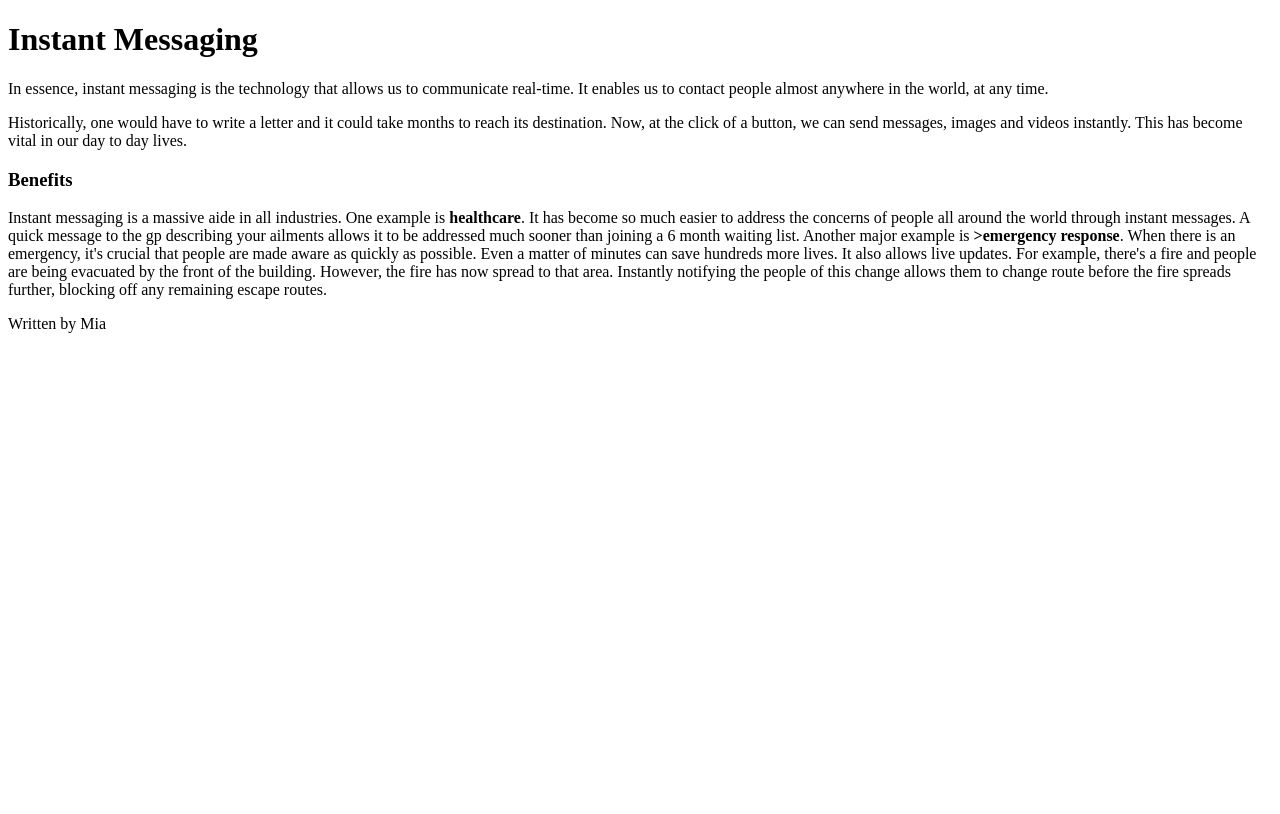
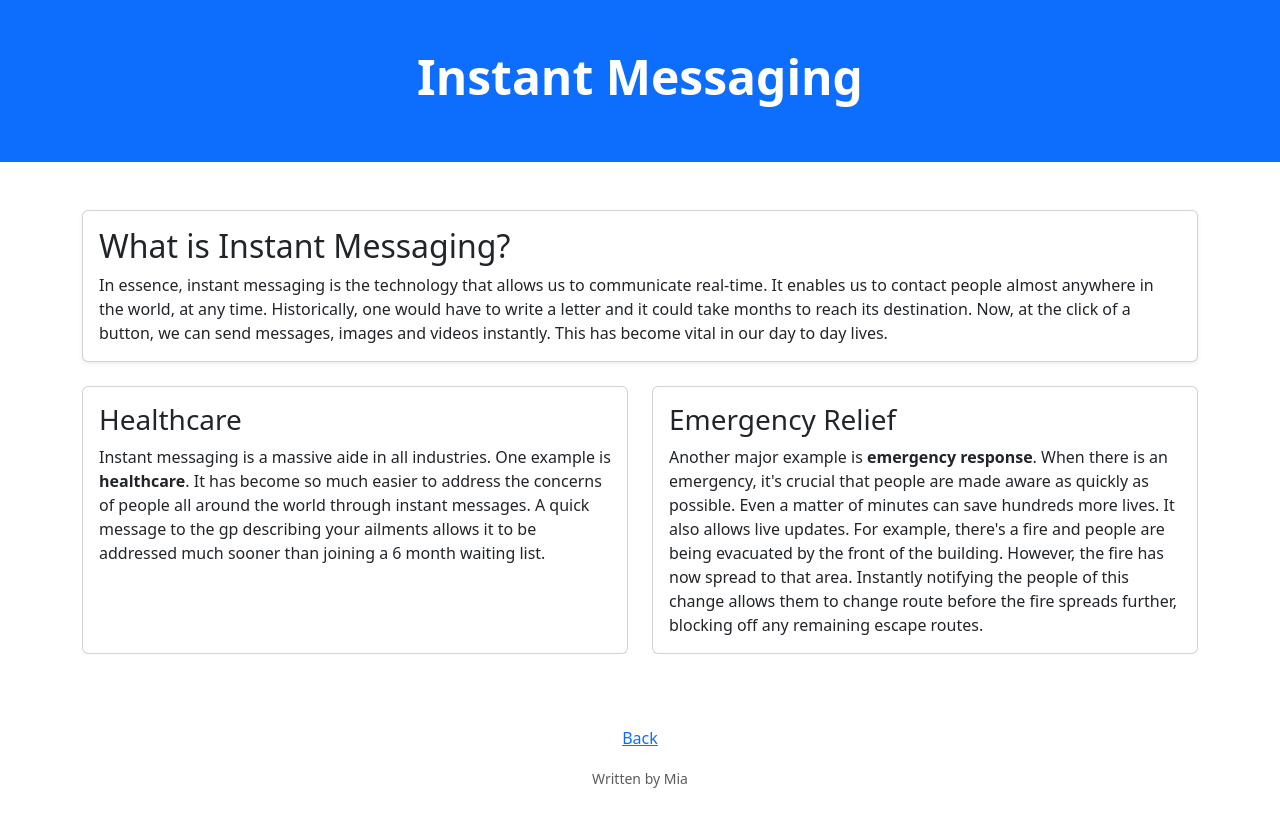
Before and after one commit to ShackWoods/Worst_web_project, a plain HTML site: page Communication.html in a window 1280 px wide. Drawn offline with nearby package versions, Linux system fonts and the light colour scheme.

Commit message:
completion of Instant messaging page

```diff
--- a/Communication.html
+++ b/Communication.html
@@ -2,37 +2,69 @@
 <html>
 
 <head>
+    <meta charset="utf-8" />
+    <meta name="viewport" content="width=device-width, initial-scale=1" />
     <title>Instant Messaging</title>
+    <link href="https://cdn.jsdelivr.net/npm/bootstrap@5.3.3/dist/css/bootstrap.min.css" rel="stylesheet" crossorigin="anonymous" />
+    <link rel="stylesheet" href="styles.css" />
 </head>
 
 <body>
-<div>
-<h1>Instant Messaging</h1>
 
-<p>
-    In essence, instant messaging is the technology that allows us to communicate real-time. It enables us to contact people almost anywhere in the world, at any time.
+<header class="container-fluid bg-primary text-white py-5">
+    <div class="container text-center">
+        <h1 class="display-5 fw-bold">Instant Messaging</h1>
+    </div>
+</header>
+
+<main class="container my-5">
+    <div class="row g-4">
+        <div class="col-12">
+            <div class="card shadow-sm">
+                <div class="card-body">
+                    <h2 class="card-title">What is Instant Messaging?</h2>
+                    <p class="card-text">
+                        In essence, instant messaging is the technology that allows us to communicate real-time.
+                        It enables us to contact people almost anywhere in the world, at any time.
+                        Historically, one would have to write a letter and it could take months to reach its destination.
+                        Now, at the click of a button, we can send messages, images and videos instantly. This has become
+                        vital in our day to day lives.
                     </p>
                 </div>
+            </div>
+        </div>
 
-<p>
-    Historically, one would have to write a letter and it could take months to reach its destination. Now, at the click of a button, we can send messages, images and videos
-    instantly. This has become vital in our day to day lives.
-</p>
-
-<div>
-    <h3>Benefits</h3>
-    <p>
+    <div class="col-md-6">
+        <div class="card h-100">
+          <div class="card-body">
+            <h3 class="card-title">Healthcare</h3>
+            <p class="card-text">
                 Instant messaging is a massive aide in all industries. One example is <b>healthcare</b>. It has become so much easier to address the concerns of people all around the
                 world through instant messages. A quick message to the gp describing your ailments allows it to be addressed much sooner than joining a 6 month waiting list.
-        Another major example is <b>>emergency response</b>. When there is an emergency, it's crucial that people are made aware as quickly as possible. Even a matter
+            </p>
+          </div>
+        </div>
+      </div>
+
+      <div class="col-md-6">
+        <div class="card h-100">
+          <div class="card-body">
+            <h3 class="card-title">Emergency Relief</h3>
+            <p class="card-text">
+                Another major example is <b>emergency response</b>. When there is an emergency, it's crucial that people are made aware as quickly as possible. Even a matter
                 of minutes can save hundreds more lives. It also allows live updates. For example, there's a fire and people are being evacuated by the front of the building.
                 However, the fire has now spread to that area. Instantly notifying the people of this change allows them to change route before the fire spreads further,
-        blocking off any remaining escape routes.
-    </p>
+                blocking off any remaining escape routes.</p>
           </div>
+        </div>
+      </div>
+    </div>
+</main>
 
-<p>Written by Mia</p>
+<footer class="container text-center py-4">
+    <p><a href="index.html#Return">Back</a></p>
+    <small class="text-muted">Written by Mia</small>
+</footer>
 
 </body>
-
 </html>
```
Also changed, not shown: index.html (+1 -1 lines). Lines whose indentation alone changed are shown as unchanged.
